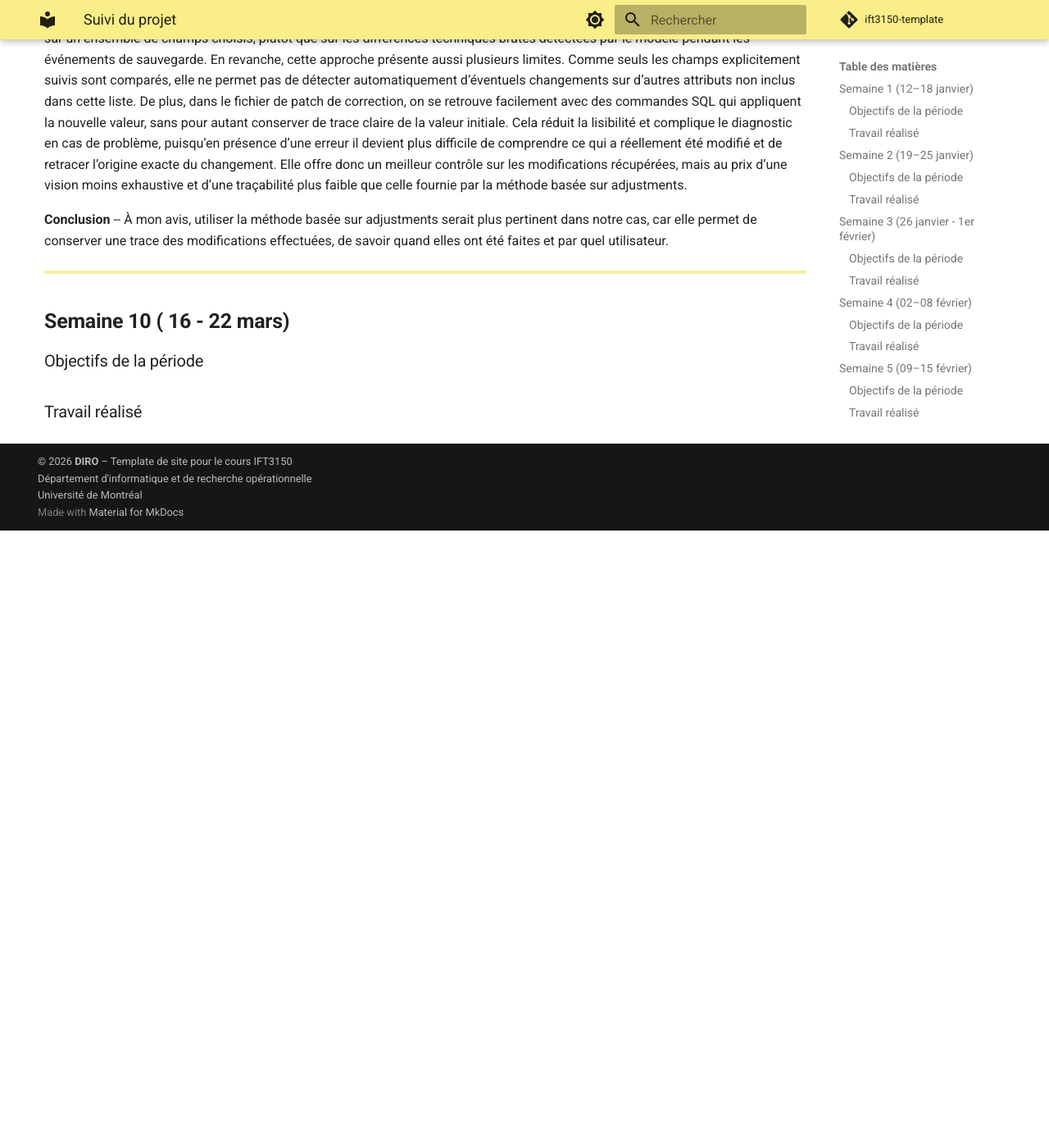
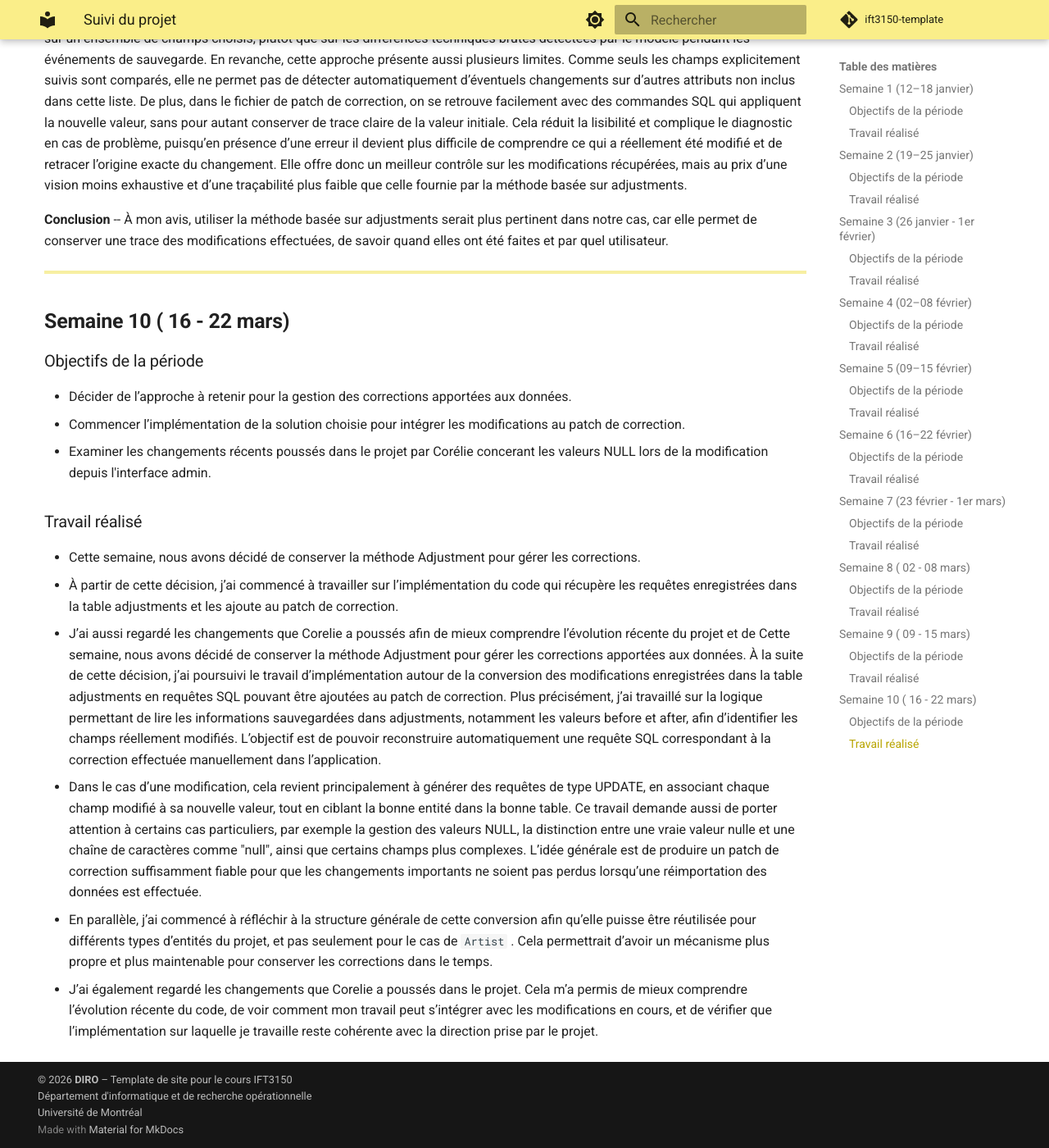
Before and after one commit to anissaofk/IFT-3150-MONA, an MkDocs documentation site: the page built from docs/suivi.md, in a window 1280 px wide and 1400 px high, scrolled down 14643 px. Shown: the whole window at 82% size. Built offline with MkDocs 1.6.1 and Material for MkDocs 9.7.7, drawn with Linux system fonts in a browser that asks for light colours; comment, search, counter and statistics services are not loaded; before the commit the page ends 15290 px from its top, so only the background shows below that.

Commit message:
update semaine 10

```diff
--- a/docs/suivi.md
+++ b/docs/suivi.md
@@ -510,5 +510,17 @@
 ## **Semaine 10 ( 16 - 22 mars)**
 
 ### Objectifs de la période
+- Décider de l’approche à retenir pour la gestion des corrections apportées aux données.
+- Commencer l’implémentation de la solution choisie pour intégrer les modifications au patch de correction.
+- Examiner les changements récents poussés dans le projet par Corélie concerant les valeurs NULL lors de la modification depuis l'interface admin.
 
 ### Travail réalisé
+
+- Cette semaine, nous avons décidé de conserver la méthode Adjustment pour gérer les corrections.
+- À partir de cette décision, j’ai commencé à travailler sur l’implémentation du code qui récupère les requêtes enregistrées dans la table adjustments et les ajoute au patch de correction.
+- J’ai aussi regardé les changements que Corelie a poussés afin de mieux comprendre l’évolution récente du projet et de Cette semaine, nous avons décidé de conserver la méthode Adjustment pour gérer les corrections apportées aux données. À la suite de cette décision, j’ai poursuivi le travail d’implémentation autour de la conversion des modifications enregistrées dans la table adjustments en requêtes SQL pouvant être ajoutées au patch de correction.
+Plus précisément, j’ai travaillé sur la logique permettant de lire les informations sauvegardées dans adjustments, notamment les valeurs before et after, afin d’identifier les champs réellement modifiés. L’objectif est de pouvoir reconstruire automatiquement une requête SQL correspondant à la correction effectuée manuellement dans l’application.
+- Dans le cas d’une modification, cela revient principalement à générer des requêtes de type UPDATE, en associant chaque champ modifié à sa nouvelle valeur, tout en ciblant la bonne entité dans la bonne table.
+Ce travail demande aussi de porter attention à certains cas particuliers, par exemple la gestion des valeurs NULL, la distinction entre une vraie valeur nulle et une chaîne de caractères comme "null", ainsi que certains champs plus complexes. L’idée générale est de produire un patch de correction suffisamment fiable pour que les changements importants ne soient pas perdus lorsqu’une réimportation des données est effectuée.
+- En parallèle, j’ai commencé à réfléchir à la structure générale de cette conversion afin qu’elle puisse être réutilisée pour différents types d’entités du projet, et pas seulement pour le cas de `Artist` . Cela permettrait d’avoir un mécanisme plus propre et plus maintenable pour conserver les corrections dans le temps.
+- J’ai également regardé les changements que Corelie a poussés dans le projet. Cela m’a permis de mieux comprendre l’évolution récente du code, de voir comment mon travail peut s’intégrer avec les modifications en cours, et de vérifier que l’implémentation sur laquelle je travaille reste cohérente avec la direction prise par le projet.
```
